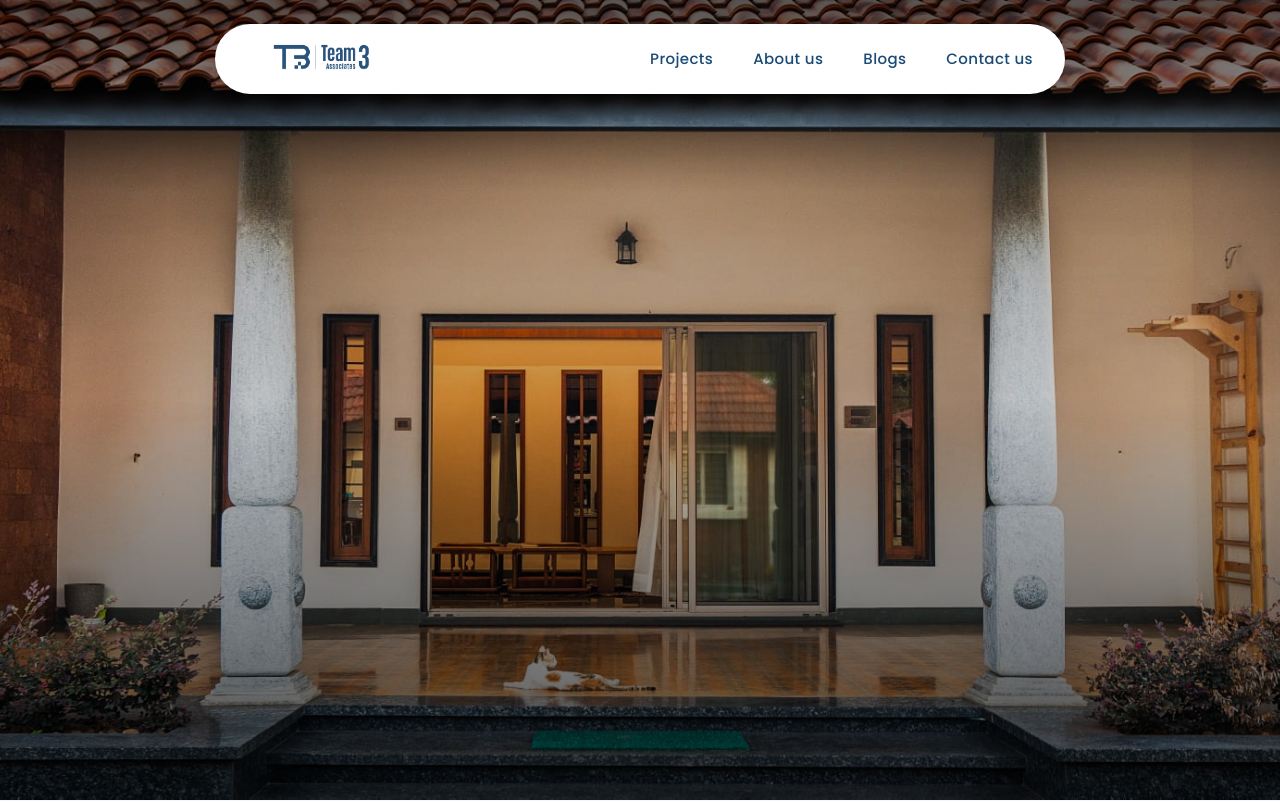
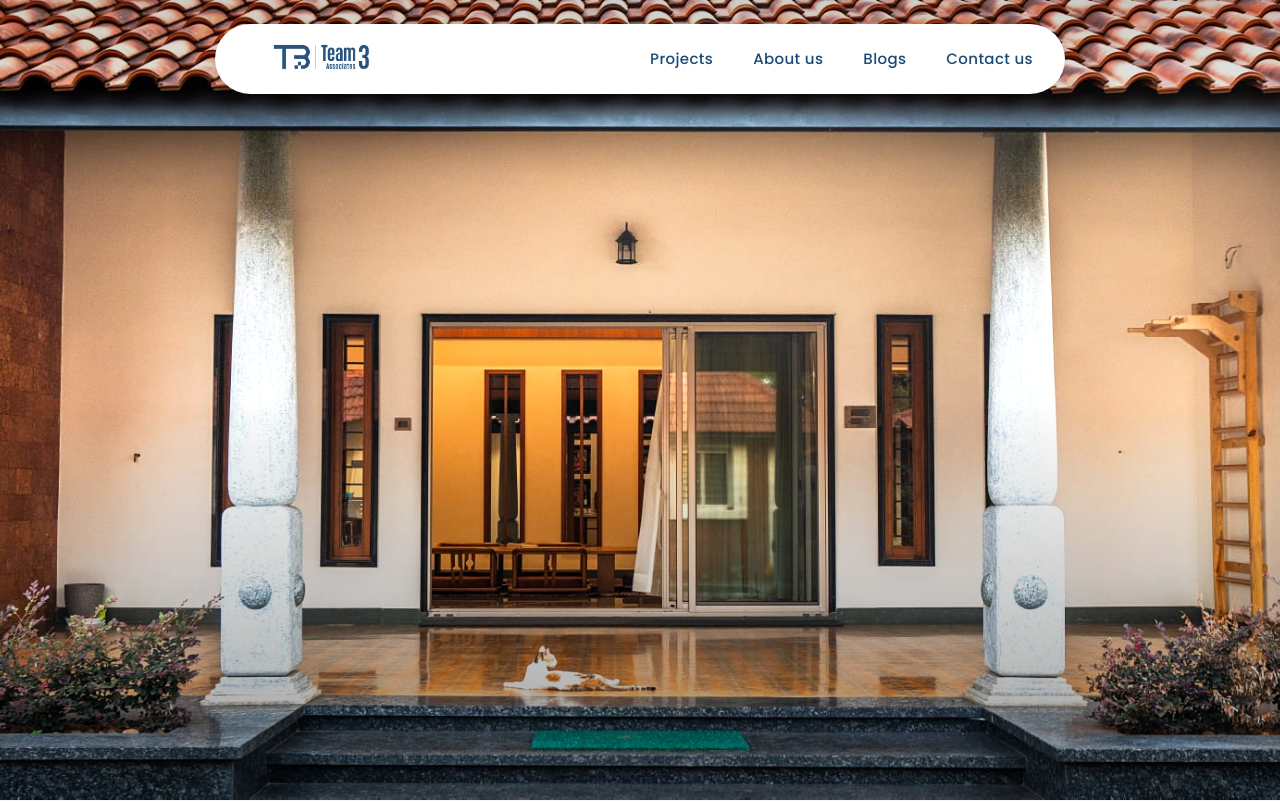
Before and after one commit to Keerthu7/Team3New, a Next.js app: page / in a window 1280 px wide. Shown: the top 802 px of the page. Built offline with nearby package versions, Linux system fonts and the light colour scheme.

Commit message:
brighten hero image and reduce overlays

```diff
--- a/components/hero.tsx
+++ b/components/hero.tsx
@@ -12,16 +12,16 @@ export function Hero() {
           src="/images/hero.png"
           alt="Modern Architectural House"
           fill
-          className="object-cover"
+          className="object-cover brightness-110 contrast-[1.02]"
           priority
           sizes="100vw"
         />
-        {/* Subtle Cinematic Overlay */}
-        <div className="absolute inset-0 bg-gradient-to-t from-black/70 via-black/20 to-black/30 z-10" />
+        {/* Subtle Cinematic Overlay (Lightened) */}
+        <div className="absolute inset-0 bg-gradient-to-t from-black/40 via-transparent to-transparent z-10" />
       </div>
 
-      {/* Floating Header Space Overlay */}
-      <div className="absolute top-0 left-0 right-0 h-48 bg-gradient-to-b from-black/50 to-transparent pointer-events-none z-20" />
+      {/* Floating Header Space Overlay (Lightened) */}
+      <div className="absolute top-0 left-0 right-0 h-48 bg-gradient-to-b from-black/20 to-transparent pointer-events-none z-20" />
 
       {/* Text and Buttons have been completely removed */}
     </section>
--- a/components/testimonials.tsx
+++ b/components/testimonials.tsx
@@ -74,10 +74,10 @@ export function Testimonials() {
 
   return (
     <section id="reviews" className="pt-24 pb-24 bg-white relative overflow-hidden">
-      <div className="container mx-auto px-6 flex flex-col lg:flex-row items-center gap-20">
+      <div className="container mx-auto px-6 flex flex-col lg:flex-row items-center gap-16">
 
         {/* Left Side: Static Header & Rating */}
-        <div className="w-full lg:w-1/3 flex flex-col gap-8 z-10 bg-white pr-8 pl-4 lg:pl-16">
+        <div className="w-full lg:w-[40%] flex flex-col gap-8 z-10 bg-white pr-8 pl-4 lg:pl-8">
           <div className="flex flex-col gap-2">
             <div className="flex items-center gap-1.5">
               {[...Array(5)].map((_, i) => (
@@ -105,7 +105,7 @@ export function Testimonials() {
         </div>
 
         {/* Right Side: Horizontal Marquee */}
-        <div className="w-full lg:w-2/3 overflow-hidden">
+        <div className="w-full lg:w-[60%] overflow-hidden">
           <div className="flex whitespace-nowrap">
             <motion.div
               initial={{ x: 0 }}
```
